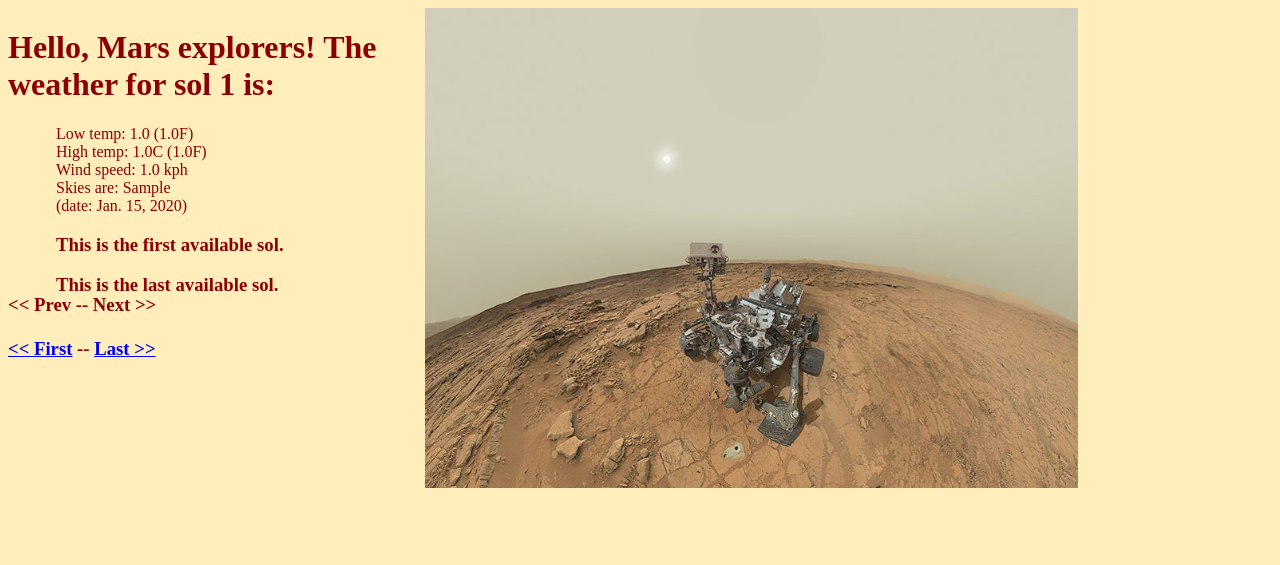
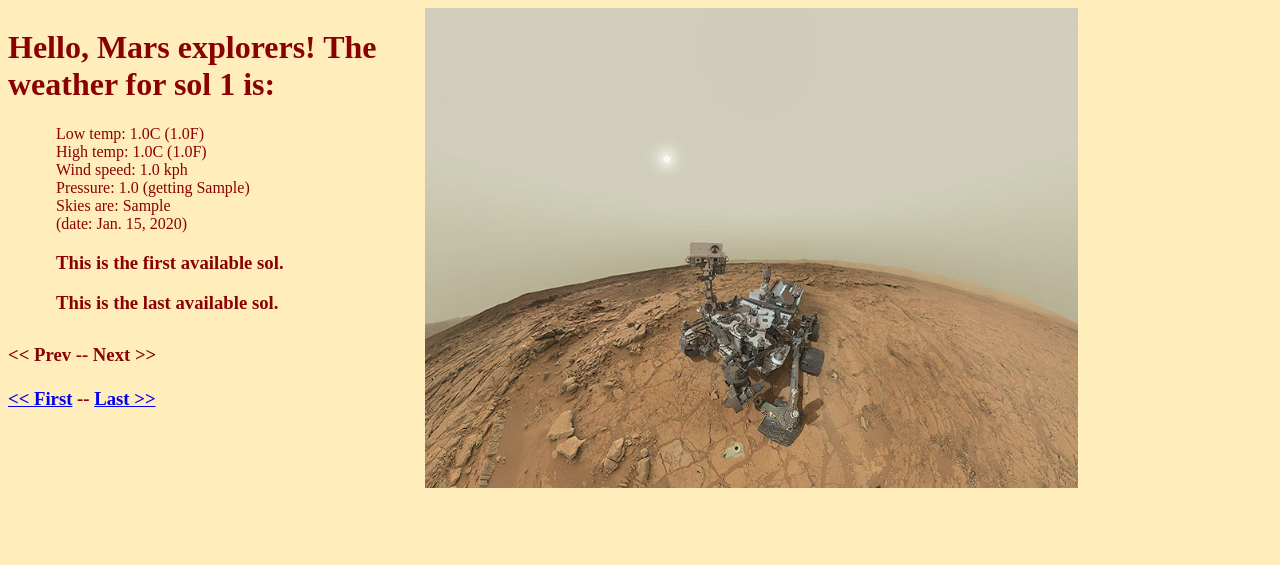
Before and after one commit to amdudda/Capstone_Week7-8_AresWeather, a Django app: page /marsweather/ in a window 1280 px wide. Shown: the top 565 px of the page. Run offline with Django 3.2, Linux system fonts and the light colour scheme; tables that the repository leaves empty hold one stand-in row (Sample ...).

Commit message:
Added some data to index view.

```diff
--- a/mysite/marsweather/static/style/style.css
+++ b/mysite/marsweather/static/style/style.css
@@ -10,7 +10,7 @@ body {
 
 #daily_data {
     margin-left: 3em;
-    height: 150px;
+    height: 200px;
 }
 
 #img_holder {
--- a/mysite/marsweather/templates/marsweather/index.html
+++ b/mysite/marsweather/templates/marsweather/index.html
@@ -14,7 +14,7 @@
                 <!-- if no data available, notify the user. -->
                 No data available for this sol.
             {% else %}
-                Low temp: {{ weather.min_temp }} ({{ weather.min_temp_fahrenheit }}F)<br/>
+                Low temp: {{ weather.min_temp }}C ({{ weather.min_temp_fahrenheit }}F)<br/>
                 High temp: {{ weather.max_temp }}C ({{ weather.max_temp_fahrenheit }}F)<br/>
                 Wind speed:
                     {% if weather.wind_speed %}
@@ -22,9 +22,19 @@
                     {% else %}
                         n/a<br/>
                     {% endif %}
+                {% if weather.pressure %}
+                    Pressure: {{ weather.pressure }}
+                    {% if weather.pressure_string %}
+                        (getting {{weather.pressure_string}})
+                    {% endif %}
+                    <br/>
+                {% endif %}
                 {% if weather.atmo_opacity %}
                     Skies are: {{ weather.atmo_opacity }}<br/>
                 {% endif %}
+                <!-- not using these, meaning of dates is not clear:
+                Sunrise/sunset: {{ weather.sunrise }} / {{ weather.sunset }}<br/>
+                -->
                 (date: {{ weather.terrestrial_date }})<br/>
             {% endif %}
 
```
